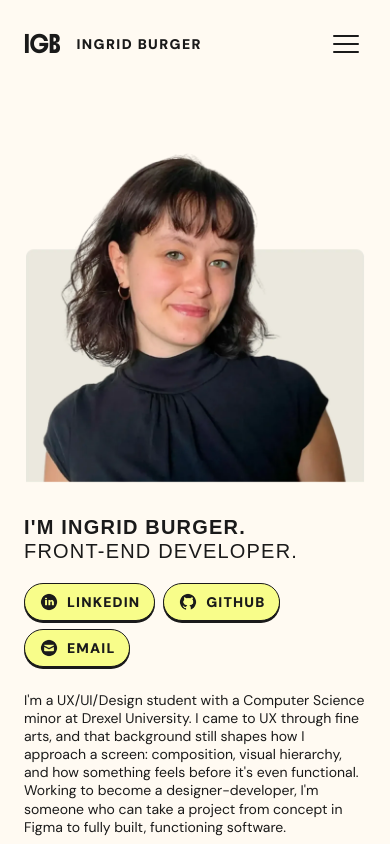
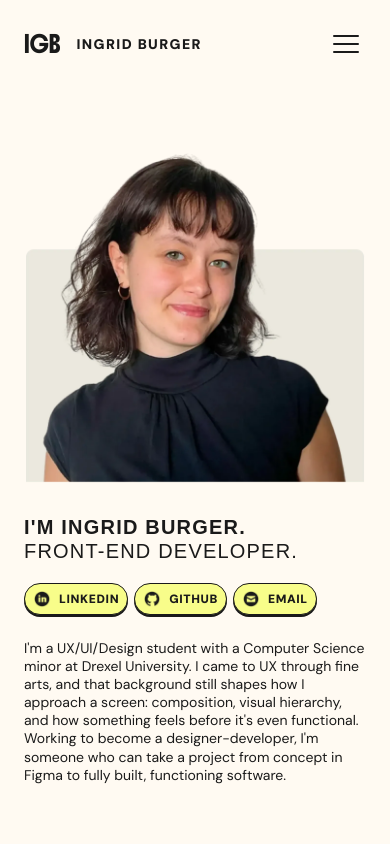
Before and after one commit to ingridgburger/igb-portfolio, a React (Vite) app: page /about in a window 390 px wide. Shown: the top 844 px of the page. Built offline with nearby package versions, Linux system fonts and the light colour scheme; a web font is replaced by a local one.

Commit message:
mobile style fix

```diff
--- a/src/pages/about.css
+++ b/src/pages/about.css
@@ -60,18 +60,6 @@
 	margin-bottom: 24px;
 }
 
-@keyframes about-caret-blink {
-	0%,
-	49% {
-		opacity: 1;
-	}
-
-	50%,
-	100% {
-		opacity: 0;
-	}
-}
-
 .about-page__social-button {
 	padding: 8px 14px;
 	border-radius: 999px;
@@ -83,6 +71,18 @@
 .about-page__social-button .button__icon img {
 	width: 20px;
 	height: 20px;
+}
+
+@keyframes about-caret-blink {
+	0%,
+	49% {
+		opacity: 1;
+	}
+
+	50%,
+	100% {
+		opacity: 0;
+	}
 }
 
 .about-page__work {
@@ -167,6 +167,27 @@
 		margin: 0 auto;
 	}
 
+	.about-page__socials {
+		flex-wrap: nowrap;
+		gap: 6px;
+	}
+
+	.about-page__social-button {
+		min-width: 0;
+		padding: 6px 8px;
+		font-size: 12px;
+		letter-spacing: 0.05em;
+	}
+
+	.about-page__social-button .button__icon img {
+		width: 18px;
+		height: 18px;
+	}
+
+	.about-page__social-button .button__label {
+		white-space: nowrap;
+	}
+
 	.about-page__work,
 	.about-page__creative {
 		margin-top: 56px;
```
